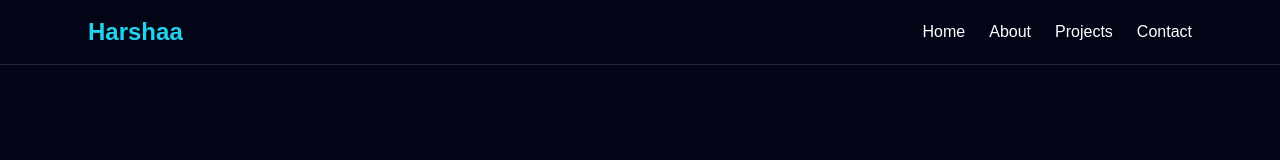
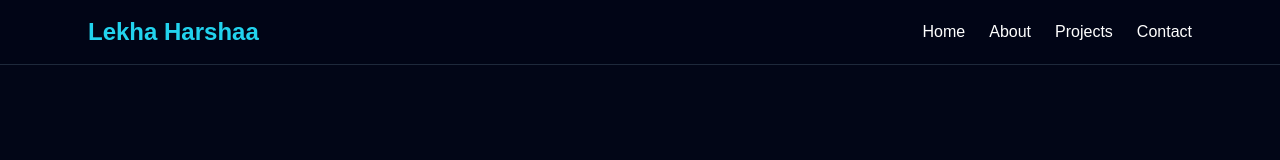
Before and after one commit to lekhaharshaa12/Personal-Portfolio, a website: page index.template.html in a window 1280 px wide. Shown: the top 160 px of the page. Drawn offline with nearby package versions, Linux system fonts and the light colour scheme.

Commit message:
Update header name to full name 'Lekha Harshaa' - trigger Vercel redeploy

```diff
--- a/index.template.html
+++ b/index.template.html
@@ -12,7 +12,7 @@
   <body class="bg-slate-950 text-white">
     <header class="sticky top-0 z-50 bg-slate-950/90 backdrop-blur border-b border-slate-800">
       <nav class="max-w-6xl mx-auto px-6 py-4 flex items-center justify-between">
-        <h1 class="text-2xl font-bold text-cyan-400">Harshaa</h1>
+        <h1 class="text-2xl font-bold text-cyan-400">Lekha Harshaa</h1>
 
         <ul class="flex gap-6 text-sm md:text-base">
           <li><a href="#hero" class="hover:text-cyan-400">Home</a></li>
```
Also changed, not shown: public/index.html (+1 -1 lines).
